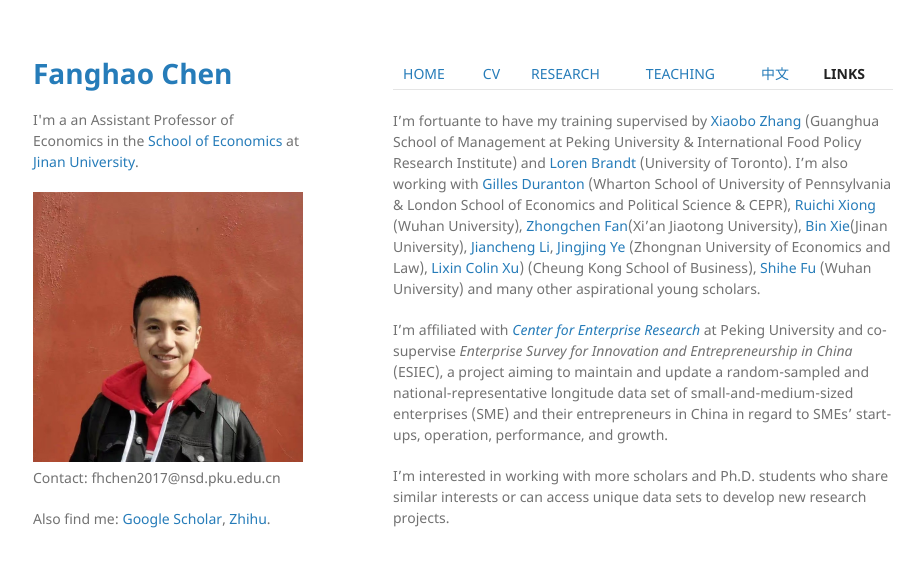
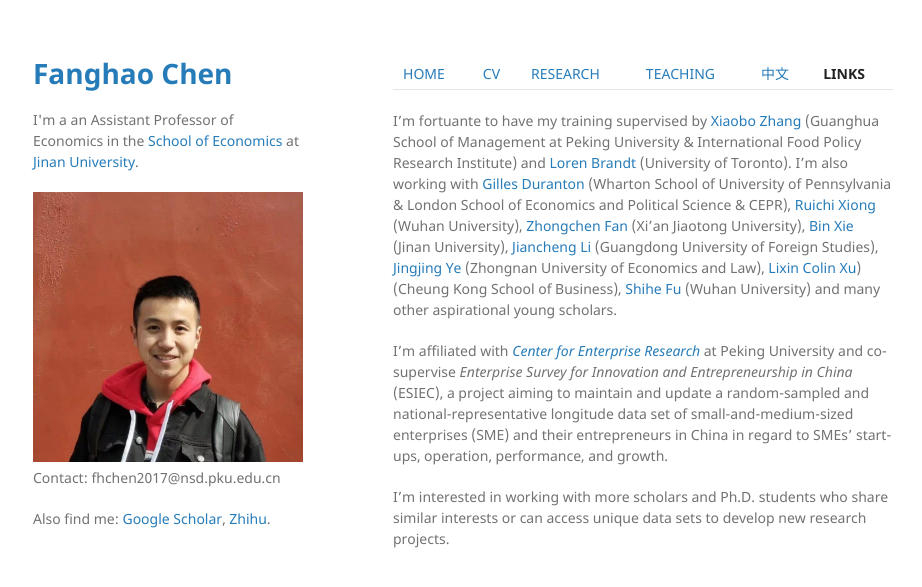
Before and after one commit to FanghaoChen/homepage, a Jekyll site: the page built from links.md, in a window 1280 px wide. Shown: the top 587 px of the page, without its empty margins (177-1099 px from the left). Built offline with Jekyll 4.4.1, drawn with Linux system fonts in a browser that asks for light colours; our own code applies the rules of GitHub Pages for plain Markdown files.

Commit message:
Update links.md

```diff
--- a/links.md
+++ b/links.md
@@ -1,6 +1,6 @@
 [HOME](./index.md) | [CV](./assets/CV_FanghaoChen_231105.pdf) | [RESEARCH](./research.md) | [TEACHING](./teaching.md) | [中文](./chinesepage.md) | [**LINKS**](./links.md)
 
-I'm fortuante to have my training supervised by [Xiaobo Zhang](https://www.gsm.pku.edu.cn/jsjjxq.jsp?urltype=tree.TreeTempUrl&wbtreeid=1141&user_id=x.zhang) (Guanghua School of Management at Peking University & International Food Policy Research Institute) and [Loren Brandt](https://brandt.economics.utoronto.ca/) (University of Toronto). I'm also working with [Gilles Duranton](http://real-faculty.wharton.upenn.edu/duranton/) (Wharton School of University of Pennsylvania & London School of Economics and Political Science & CEPR), [Ruichi Xiong](https://www.ruichixiong.com/) (Wuhan University), [Zhongchen Fan](http://sef.xjtu.edu.cn/info/1086/18778.htm)(Xi'an Jiaotong University), [Bin Xie](http://binxie.weebly.com/)(Jinan University), [Jiancheng Li](https://jingmao.gdufs.edu.cn/info/2380/11238.htm), [Jingjing Ye](https://csxy.zuel.edu.cn/2022/0903/c7501a305013/pagem.htm) (Zhongnan University of Economics and Law), [Lixin Colin Xu](https://english.ckgsb.edu.cn/faculty/lixin-colin-xu/)) (Cheung Kong School of Business), [Shihe Fu](https://ems.whu.edu.cn/info/1680/215401.htm) (Wuhan University) and many other aspirational young scholars.
+I'm fortuante to have my training supervised by [Xiaobo Zhang](https://www.gsm.pku.edu.cn/jsjjxq.jsp?urltype=tree.TreeTempUrl&wbtreeid=1141&user_id=x.zhang) (Guanghua School of Management at Peking University & International Food Policy Research Institute) and [Loren Brandt](https://brandt.economics.utoronto.ca/) (University of Toronto). I'm also working with [Gilles Duranton](http://real-faculty.wharton.upenn.edu/duranton/) (Wharton School of University of Pennsylvania & London School of Economics and Political Science & CEPR), [Ruichi Xiong](https://www.ruichixiong.com/) (Wuhan University), [Zhongchen Fan](http://sef.xjtu.edu.cn/info/1086/18778.htm) (Xi'an Jiaotong University), [Bin Xie](http://binxie.weebly.com/) (Jinan University), [Jiancheng Li](https://jingmao.gdufs.edu.cn/info/2380/11238.htm) (Guangdong University of Foreign Studies), [Jingjing Ye](https://csxy.zuel.edu.cn/2022/0903/c7501a305013/pagem.htm) (Zhongnan University of Economics and Law), [Lixin Colin Xu](https://english.ckgsb.edu.cn/faculty/lixin-colin-xu/)) (Cheung Kong School of Business), [Shihe Fu](https://ems.whu.edu.cn/info/1680/215401.htm) (Wuhan University) and many other aspirational young scholars.
 
 I'm affiliated with [_Center for Enterprise Research_](https://www.cer.pku.edu.cn/) at Peking University and co-supervise _Enterprise Survey for Innovation and Entrepreneurship in China_ (ESIEC), a project aiming to maintain and update a random-sampled and national-representative longitude data set of small-and-medium-sized enterprises (SME) and their entrepreneurs in China in regard to SMEs’ start-ups, operation, performance, and growth.
 
```
